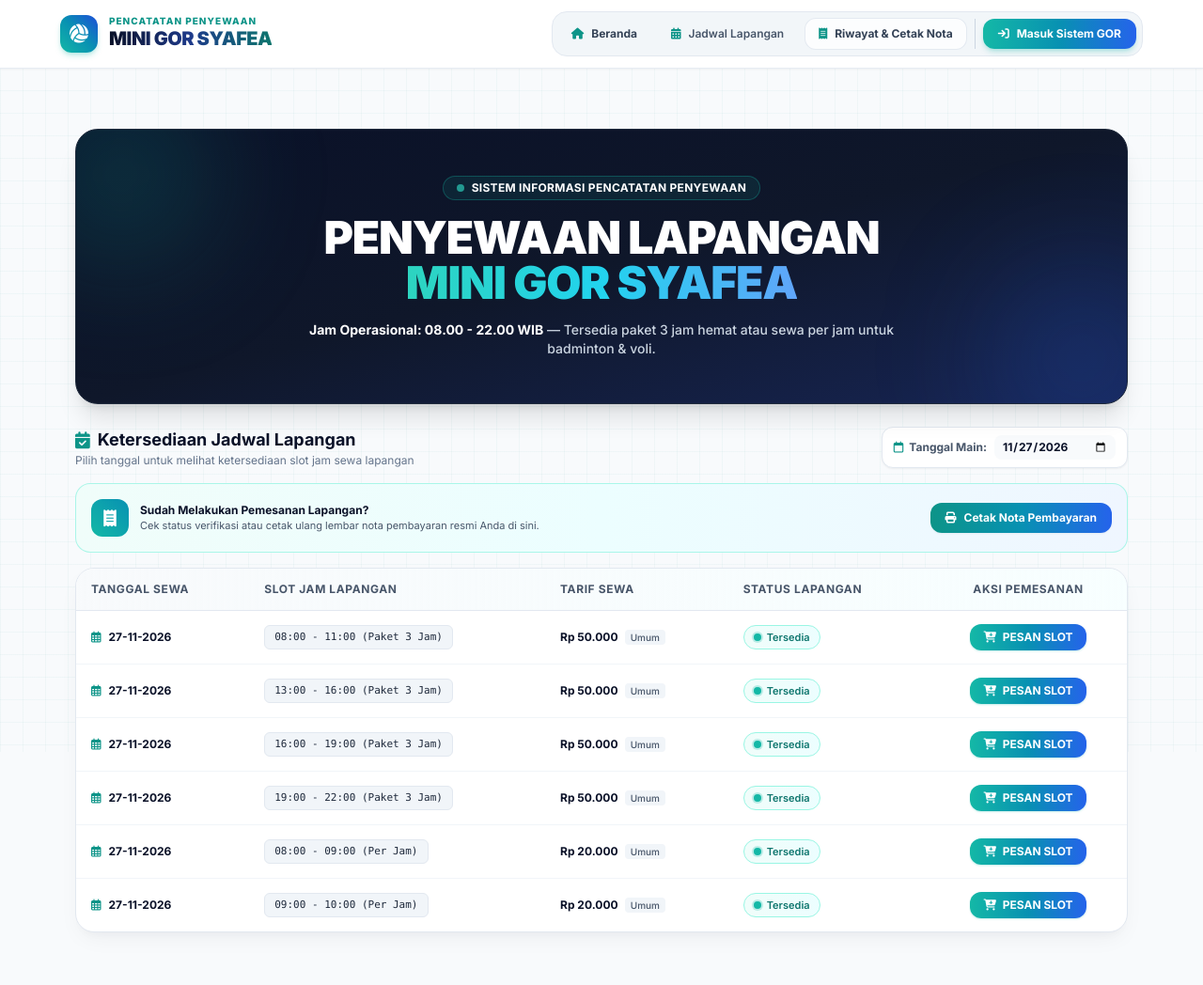
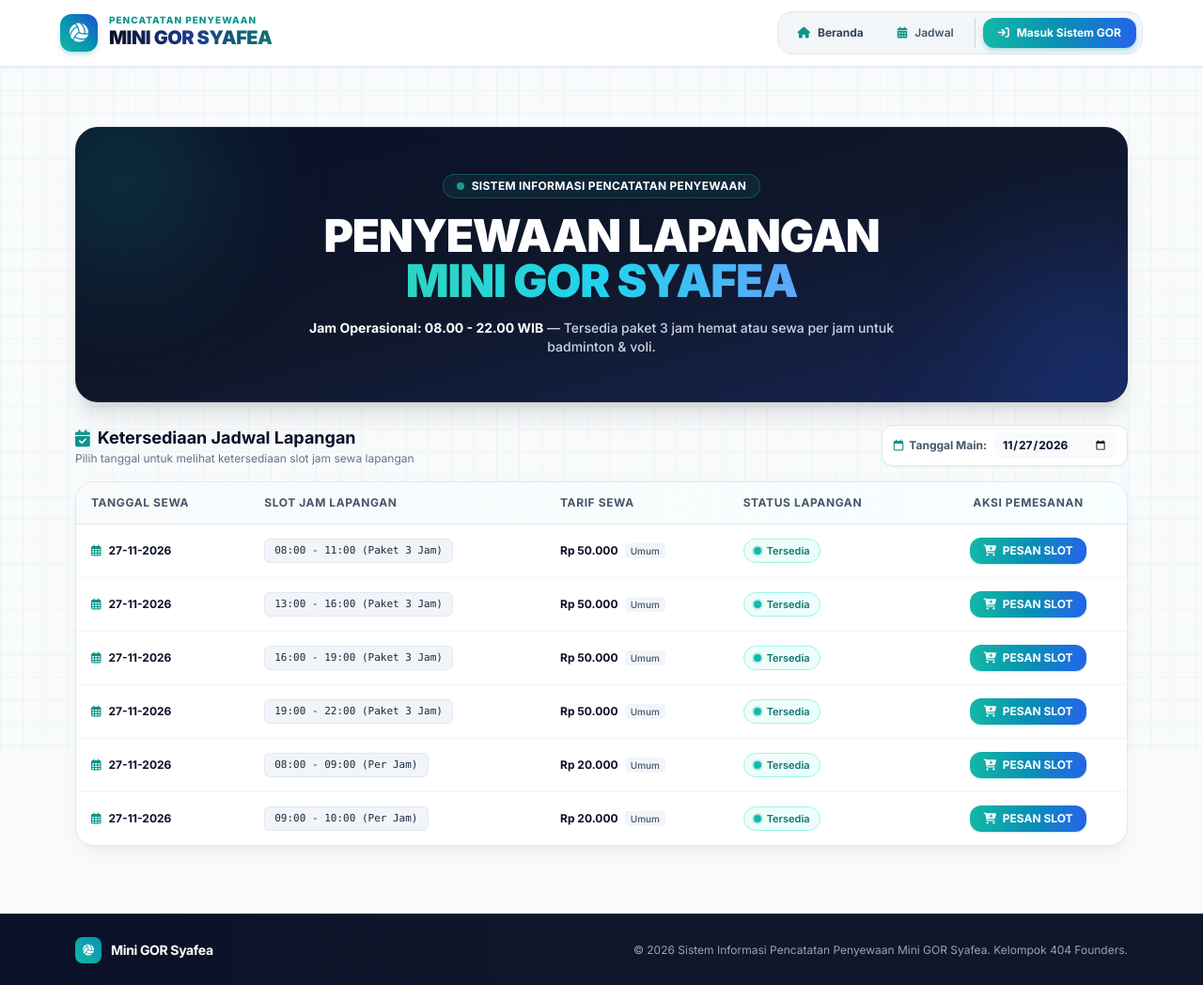
Before and after one commit to arendrareall/Project-Mini-Gor-Syafea, a Laravel app: page / in a window 1280 px wide. Shown: the top 1048 px of the page at 94% size. Run offline with Laravel 12, Linux system fonts and the light colour scheme; some libraries are stand-ins or nearby versions.

Commit message:
Audit UI: Hapus tombol duplikat, penyederhanaan navbar dan modal riwayat

```diff
--- a/resources/views/booking/index.blade.php
+++ b/resources/views/booking/index.blade.php
@@ -90,22 +90,6 @@
                 </span>
                 <input type="date" id="tableDateFilter" value="{{ date('Y-m-d') }}" onchange="renderScheduleTable()" class="text-xs font-bold text-navy-950 bg-slate-50 px-2 py-1 rounded-lg border-0 focus:outline-none cursor-pointer">
             </div>
-        </div>
-
-        <!-- Quick Action: Cetak Nota Pembayaran -->
-        <div class="bg-gradient-to-r from-tosca-50 via-cyan-50 to-blue-50 border border-tosca-200/80 rounded-2xl p-4 flex flex-col sm:flex-row items-center justify-between gap-3 shadow-xs">
-            <div class="flex items-center gap-3">
-                <div class="w-10 h-10 rounded-xl bg-gradient-to-tr from-tosca-500 to-cyan-600 text-white flex items-center justify-center font-bold shadow-xs">
-                    <i class="fa-solid fa-receipt text-lg"></i>
-                </div>
-                <div>
-                    <h4 class="text-xs font-bold text-navy-950">Sudah Melakukan Pemesanan Lapangan?</h4>
-                    <p class="text-[11px] text-slate-600">Cek status verifikasi atau cetak ulang lembar nota pembayaran resmi Anda di sini.</p>
-                </div>
-            </div>
-            <button type="button" onclick="openHistoryModal()" class="px-4 py-2 bg-gradient-to-r from-tosca-600 via-cyan-600 to-blue-600 hover:opacity-95 text-white font-bold rounded-xl text-xs flex items-center gap-2 shadow-sm transition-all whitespace-nowrap">
-                <i class="fa-solid fa-print"></i> <span>Cetak Nota Pembayaran</span>
-            </button>
         </div>
 
         <!-- Tabel Jadwal -->
--- a/resources/views/layouts/app.blade.php
+++ b/resources/views/layouts/app.blade.php
@@ -102,12 +102,8 @@
                 </a>
 
                 <a href="{{ route('booking.index') }}#jadwal" class="px-3.5 py-2 text-xs font-semibold text-slate-600 hover:text-navy-950 rounded-xl hover:bg-slate-200/80 transition-all flex items-center gap-2">
-                    <i class="fa-solid fa-calendar-days text-xs text-tosca-600"></i> Jadwal Lapangan
+                    <i class="fa-solid fa-calendar-days text-xs text-tosca-600"></i> Jadwal
                 </a>
-
-                <button type="button" onclick="openHistoryModal()" class="px-3.5 py-2 text-xs font-bold text-slate-700 hover:text-navy-950 rounded-xl bg-white/80 hover:bg-white border border-slate-200/90 shadow-xs transition-all flex items-center gap-2">
-                    <i class="fa-solid fa-receipt text-xs text-tosca-600"></i> Riwayat & Cetak Nota
-                </button>
 
                 <!-- Dynamic Member Auth / Nav Container -->
                 <div id="authNavContainer" class="flex items-center gap-2 pl-2 border-l border-slate-300">
@@ -126,7 +122,10 @@
                             <span class="text-[9px] text-tosca-700 font-bold block uppercase leading-none">Member Aktif</span>
                             <span id="memberNameDisplay" class="text-xs font-extrabold text-navy-950">Member</span>
                         </div>
-                        <button type="button" onclick="logoutMember()" class="ml-2 text-slate-400 hover:text-rose-600 text-xs" title="Keluar Member">
+                        <button type="button" onclick="openHistoryModal()" class="ml-1 text-tosca-600 hover:text-tosca-800 text-xs" title="Riwayat & Cetak Nota">
+                            <i class="fa-solid fa-receipt"></i>
+                        </button>
+                        <button type="button" onclick="logoutMember()" class="text-slate-400 hover:text-rose-600 text-xs" title="Keluar Member">
                             <i class="fa-solid fa-right-from-bracket"></i>
                         </button>
                     </div>
@@ -372,10 +371,6 @@
                     </tbody>
                 </table>
             </div>
-
-            <button type="button" onclick="closeHistoryModal()" class="w-full py-2.5 bg-gradient-to-r from-navy-900 to-slate-800 hover:from-navy-950 hover:to-slate-900 text-white font-bold rounded-xl text-xs uppercase tracking-wider transition-all">
-                Tutup Window
-            </button>
         </div>
     </div>
 
@@ -497,8 +492,8 @@
             const badge = document.getElementById('memberProfileBadge');
             const nameDisplay = document.getElementById('memberNameDisplay');
             if (btnLogin) {
-                btnLogin.innerText = "Ganti Akun";
-                btnLogin.className = "px-3 py-1.5 text-xs font-semibold text-slate-600 hover:text-navy-950 bg-slate-200/80 rounded-xl transition-all";
+                // Setelah login, sembunyikan tombol Masuk dan ganti dengan badge member
+                btnLogin.style.display = 'none';
             }
             if (badge) {
                 badge.classList.remove('hidden');
@@ -506,6 +501,7 @@
             }
             if (nameDisplay) nameDisplay.innerText = name;
 
+            // Tampilkan banner selamat datang member di halaman index
             const memberBanner = document.getElementById('memberWelcomeBanner');
             if (memberBanner) {
                 memberBanner.classList.remove('hidden');
```
